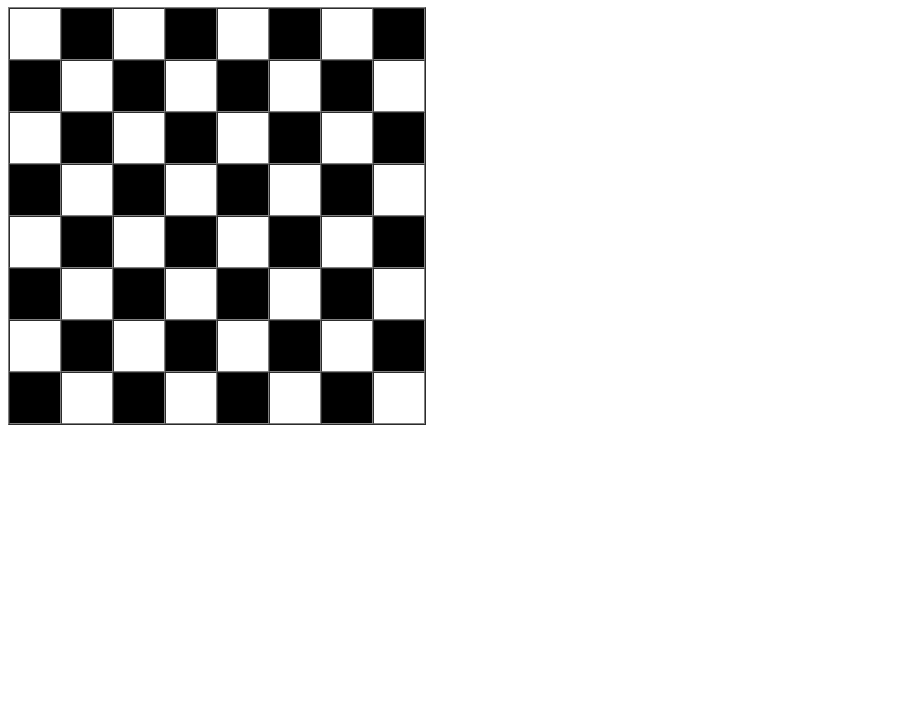
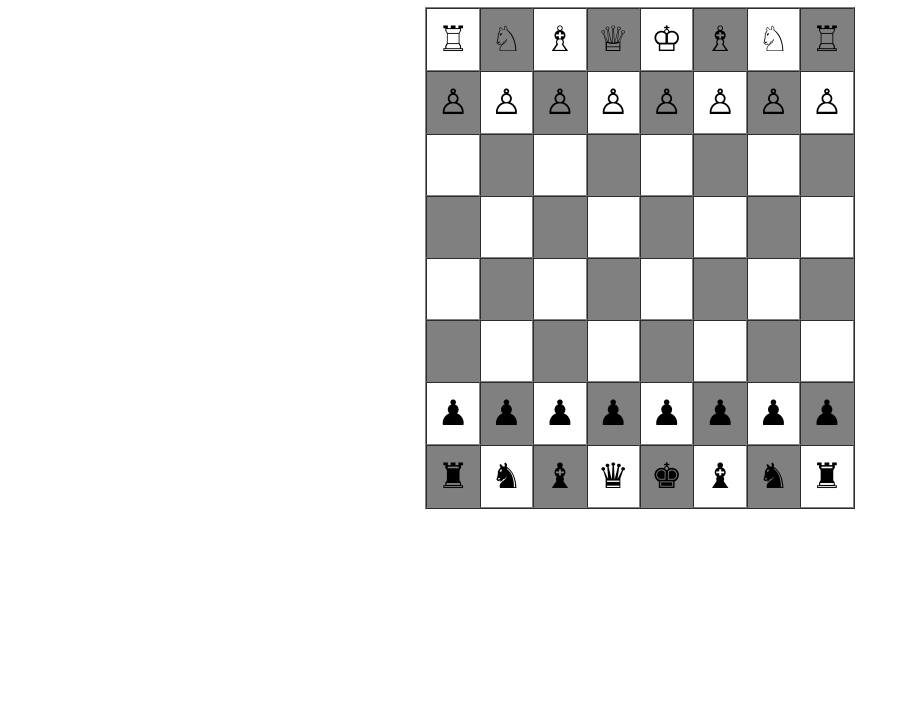
Before and after one commit to mrudularavishankar-sangamone/HTML_CSS_Projects, a plain HTML site: page Assignment2/chessboard1.html in a window 1280 px wide. Shown: the part 73-800 px from the top of the page, without its empty margins (0-910 px from the left). Drawn offline with Linux system fonts and the light colour scheme.

Commit message:
Adding Chess pieces

```diff
--- a/Assignment2/chessboard1.html
+++ b/Assignment2/chessboard1.html
@@ -2,99 +2,107 @@
 <html>
   <head>
     <title>Chess Board</title>
+
+    <style>
+      td {
+        font-size: 35px;
+        height: 40px;
+
+      }
+    </style>
   </head>
 
   <body>
     <div>
 
-      <h1> Basic Chess Board </h1>
-      <table border = '1' cellspacing = '0' cellpadding = '25'>
+      <h1 align = "center"> Basic Chess Board </h1>
+      <table border = '1' cellspacing = '0' cellpadding = '10' align = 'center'>
         <tr>
-          <td bgcolor = 'white'></td>
-          <td bgcolor = 'black'></td>
-          <td bgcolor = 'white'></td>
-          <td bgcolor = 'black'></td>
-          <td bgcolor = 'white'></td>
-          <td bgcolor = 'black'></td>
-          <td bgcolor = 'white'></td>
-          <td bgcolor = 'black'></td>
+          <td bgcolor = 'white'>&#9814</td>
+          <td bgcolor = '#808080'>&#9816</td>
+          <td bgcolor = 'white'>&#9815</td>
+          <td bgcolor = '#808080'>&#9813</td>
+          <td bgcolor = 'white'>&#9812</td>
+          <td bgcolor = '#808080'>&#9815</td>
+          <td bgcolor = 'white'>&#9816</td>
+          <td bgcolor = '#808080'>&#9814</td>
         </tr>
 
         <tr>
-          <td bgcolor = 'black'></td>
+          <td bgcolor = '#808080'>&#9817</td>
+          <td bgcolor = 'white'>&#9817</td>
+          <td bgcolor = '#808080'>&#9817</td>
+          <td bgcolor = 'white'>&#9817</td>
+          <td bgcolor = '#808080'>&#9817</td>
+          <td bgcolor = 'white'>&#9817</td>
+          <td bgcolor = '#808080'>&#9817</td>
+          <td bgcolor = 'white'>&#9817</td>
+        </tr>
+
+        <tr>
           <td bgcolor = 'white'></td>
-          <td bgcolor = 'black'></td>
+          <td bgcolor = '#808080'></td>
           <td bgcolor = 'white'></td>
-          <td bgcolor = 'black'></td>
+          <td bgcolor = '#808080'></td>
           <td bgcolor = 'white'></td>
-          <td bgcolor = 'black'></td>
+          <td bgcolor = '#808080'></td>
+          <td bgcolor = 'white'></td>
+          <td bgcolor = '#808080'></td>
+        </tr>
+
+        <tr>
+          <td bgcolor = '#808080'></td>
+          <td bgcolor = 'white'></td>
+          <td bgcolor = '#808080'></td>
+          <td bgcolor = 'white'></td>
+          <td bgcolor = '#808080'></td>
+          <td bgcolor = 'white'></td>
+          <td bgcolor = '#808080'></td>
           <td bgcolor = 'white'></td>
         </tr>
 
         <tr>
           <td bgcolor = 'white'></td>
-          <td bgcolor = 'black'></td>
+          <td bgcolor = '#808080'></td>
           <td bgcolor = 'white'></td>
-          <td bgcolor = 'black'></td>
+          <td bgcolor = '#808080'></td>
           <td bgcolor = 'white'></td>
-          <td bgcolor = 'black'></td>
+          <td bgcolor = '#808080'></td>
           <td bgcolor = 'white'></td>
-          <td bgcolor = 'black'></td>
+          <td bgcolor = '#808080'></td>
         </tr>
 
         <tr>
-          <td bgcolor = 'black'></td>
+          <td bgcolor = '#808080'></td>
           <td bgcolor = 'white'></td>
-          <td bgcolor = 'black'></td>
+          <td bgcolor = '#808080'></td>
           <td bgcolor = 'white'></td>
-          <td bgcolor = 'black'></td>
+          <td bgcolor = '#808080'></td>
           <td bgcolor = 'white'></td>
-          <td bgcolor = 'black'></td>
+          <td bgcolor = '#808080'></td>
           <td bgcolor = 'white'></td>
         </tr>
 
         <tr>
-          <td bgcolor = 'white'></td>
-          <td bgcolor = 'black'></td>
-          <td bgcolor = 'white'></td>
-          <td bgcolor = 'black'></td>
-          <td bgcolor = 'white'></td>
-          <td bgcolor = 'black'></td>
-          <td bgcolor = 'white'></td>
-          <td bgcolor = 'black'></td>
+          <td bgcolor = 'white'>&#9823</td>
+          <td bgcolor = '#808080'>&#9823</td>
+          <td bgcolor = 'white'>&#9823</td>
+          <td bgcolor = '#808080'>&#9823</td>
+          <td bgcolor = 'white'>&#9823</td>
+          <td bgcolor = '#808080'>&#9823</td>
+          <td bgcolor = 'white'>&#9823</td>
+          <td bgcolor = '#808080'>&#9823</td>
         </tr>
 
         <tr>
-          <td bgcolor = 'black'></td>
-          <td bgcolor = 'white'></td>
-          <td bgcolor = 'black'></td>
-          <td bgcolor = 'white'></td>
-          <td bgcolor = 'black'></td>
-          <td bgcolor = 'white'></td>
-          <td bgcolor = 'black'></td>
-          <td bgcolor = 'white'></td>
-        </tr>
-
-        <tr>
-          <td bgcolor = 'white'></td>
-          <td bgcolor = 'black'></td>
-          <td bgcolor = 'white'></td>
-          <td bgcolor = 'black'></td>
-          <td bgcolor = 'white'></td>
-          <td bgcolor = 'black'></td>
-          <td bgcolor = 'white'></td>
-          <td bgcolor = 'black'></td>
-        </tr>
-
-        <tr>
-          <td bgcolor = 'black'></td>
-          <td bgcolor = 'white'></td>
-          <td bgcolor = 'black'></td>
-          <td bgcolor = 'white'></td>
-          <td bgcolor = 'black'></td>
-          <td bgcolor = 'white'></td>
-          <td bgcolor = 'black'></td>
-          <td bgcolor = 'white'></td>
+          <td bgcolor = '#808080'>&#9820</td>
+          <td bgcolor = 'white'>&#9822</td>
+          <td bgcolor = '#808080'>&#9821</td>
+          <td bgcolor = 'white'>&#9819</td>
+          <td bgcolor = '#808080'>&#9818</td>
+          <td bgcolor = 'white'>&#9821</td>
+          <td bgcolor = '#808080'>&#9822</td>
+          <td bgcolor = 'white'>&#9820</td>
         </tr>
 
       </table>
```
Also changed, not shown: Assignment3/emiCalculator_NoSlider.html (added, +16 -0 lines).
